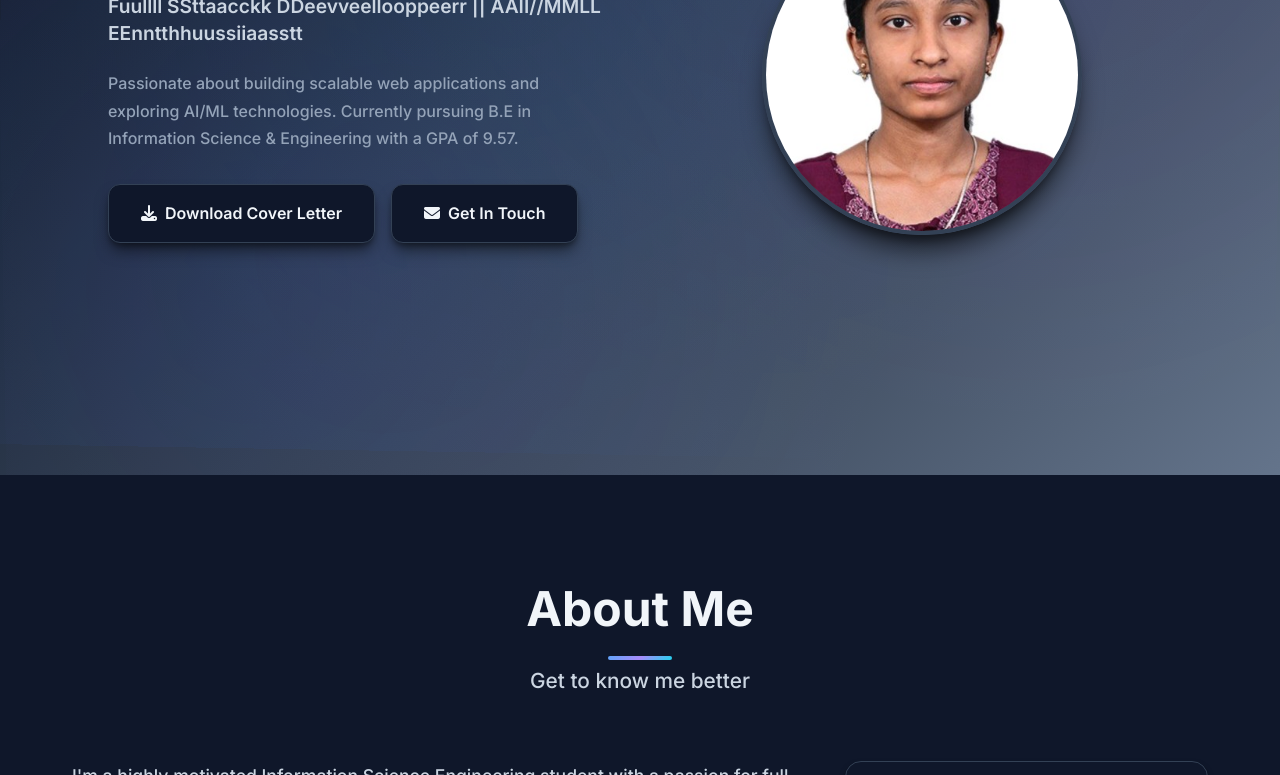
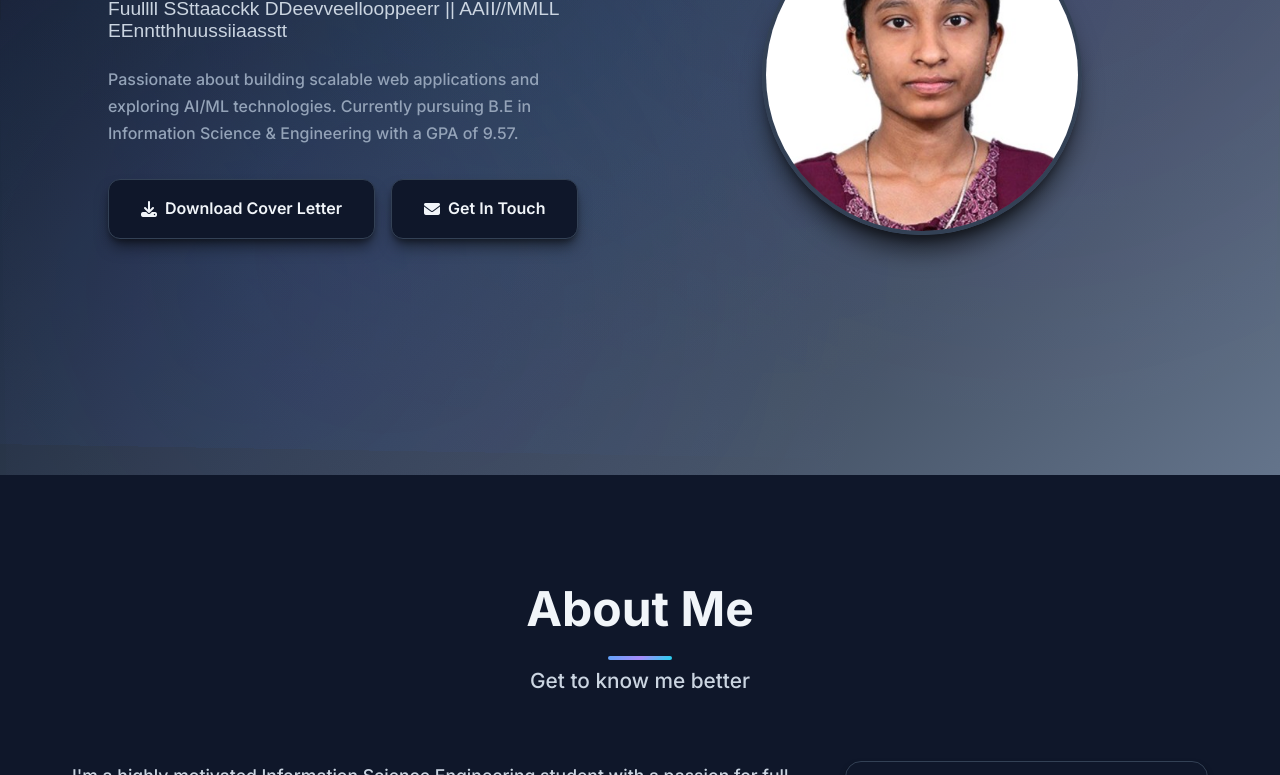
Before and after one commit to PriyankaGowda2005/Priyanka-Gowda-Portfolio, a plain HTML site: page index.html in a window 1280 px wide. Shown: the part 325-1100 px from the top of the page. Drawn offline with nearby package versions, Linux system fonts and the light colour scheme; no server answers.

Commit message:
ULTIMATE FIX: Remove ALL styling from subtitle - make it completely plain text

```diff
--- a/styles.css
+++ b/styles.css
@@ -378,25 +378,32 @@
 
         .hero-content .subtitle {
             font-size: 1.2rem !important;
-            color: var(--text-secondary) !important;
+            color: #cbd5e1 !important;
             margin-bottom: 1.5rem !important;
-            font-weight: 600 !important;
+            font-weight: normal !important;
             text-shadow: none !important;
-            letter-spacing: 0px !important;
-            word-spacing: 0px !important;
+            letter-spacing: normal !important;
+            word-spacing: normal !important;
             text-transform: none !important;
-            line-height: 1.4 !important;
-            font-family: 'Inter', sans-serif !important;
+            line-height: normal !important;
+            font-family: Arial, sans-serif !important;
             opacity: 1 !important;
             transform: none !important;
             animation: none !important;
             display: block !important;
             white-space: normal !important;
+            text-align: left !important;
+            padding: 0 !important;
+            border: none !important;
+            background: none !important;
+            box-shadow: none !important;
+            filter: none !important;
+            transition: none !important;
         }
 
         .dark .hero-content .subtitle {
-            color: #cbd5e1;
-            text-shadow: 0 1px 2px rgba(0, 0, 0, 0.3);
+            color: #cbd5e1 !important;
+            text-shadow: none !important;
         }
 
         .hero-content p {
```
